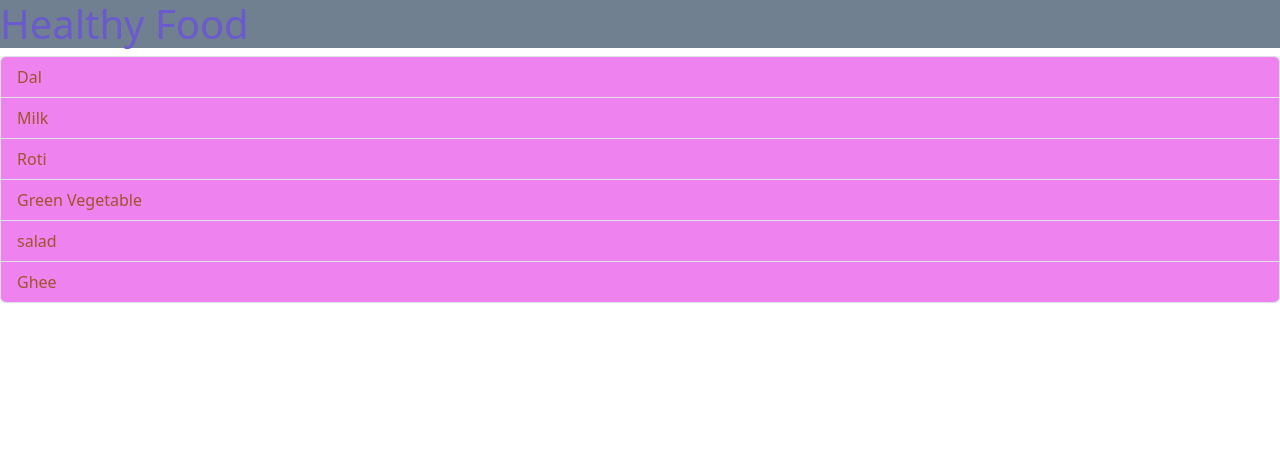
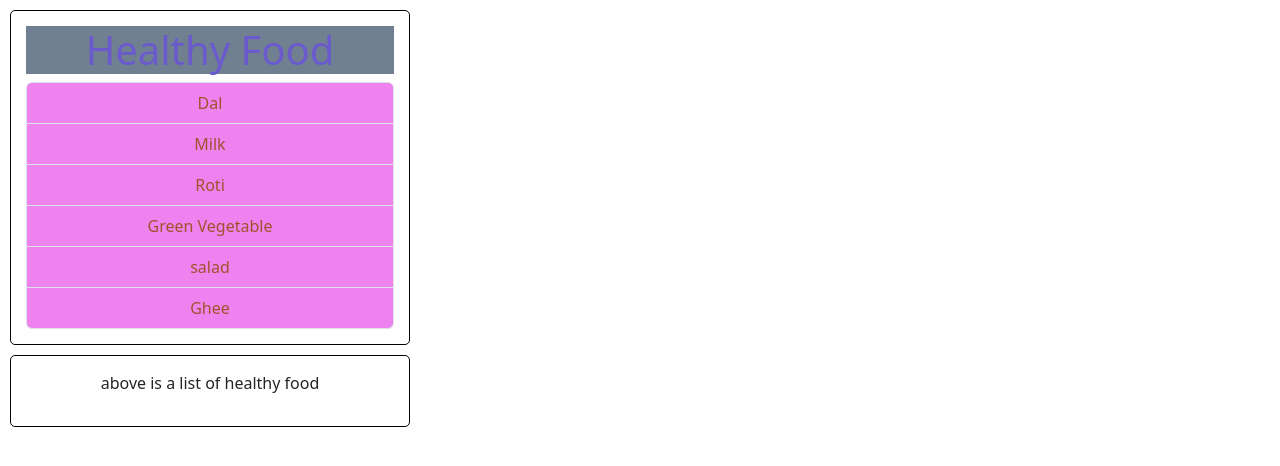
Before and after one commit to Shub1ham/REACT, a React (Vite) app in the folder 4.Fragments/learning_fragment/: page / in a window 1280 px wide. Shown: the top 466 px of the page. Built offline with nearby package versions, Linux system fonts and the light colour scheme.

Commit message:
passing children

```diff
--- a/4.Fragments/learning_fragment/src/App.jsx
+++ b/4.Fragments/learning_fragment/src/App.jsx
@@ -3,6 +3,7 @@ import "./App.css";
 import Heading from "./component/heading";
 import List from "./component/list";
 import Error from "./component/error_message";
+import Container from "./component/Container";
 function App() {
   let fooditem=['Dal','Milk','Roti','Green Vegetable','salad','Ghee']
   // let fooditem = [];
@@ -10,9 +11,14 @@ function App() {
   return (
     // <React.Fragment>
     <>
+    <Container>
       <Heading />
       <Error items={fooditem}></Error>
       <List items={fooditem}></List>
+    </Container>
+    <Container>
+      <p>above is a list of healthy food</p>
+    </Container>
     </>
     /* </React.Fragment> */
   );
--- /dev/null
+++ b/4.Fragments/learning_fragment/src/component/Container.jsx
@@ -0,0 +1,8 @@
+import styles from './Container.module.css'
+const Container=(props)=>{
+   return(
+    <div className={styles.container}>{props.children}</div>
+   )
+}
+
+export default Container;
--- /dev/null
+++ b/4.Fragments/learning_fragment/src/component/Container.module.css
@@ -0,0 +1,9 @@
+.container{
+    width: 400px;
+    min-width: 300px;
+    margin: 10px;
+    text-align: center;
+    border: 1px solid black;
+    padding: 15px;
+    border-radius: 5px;
+}
```
